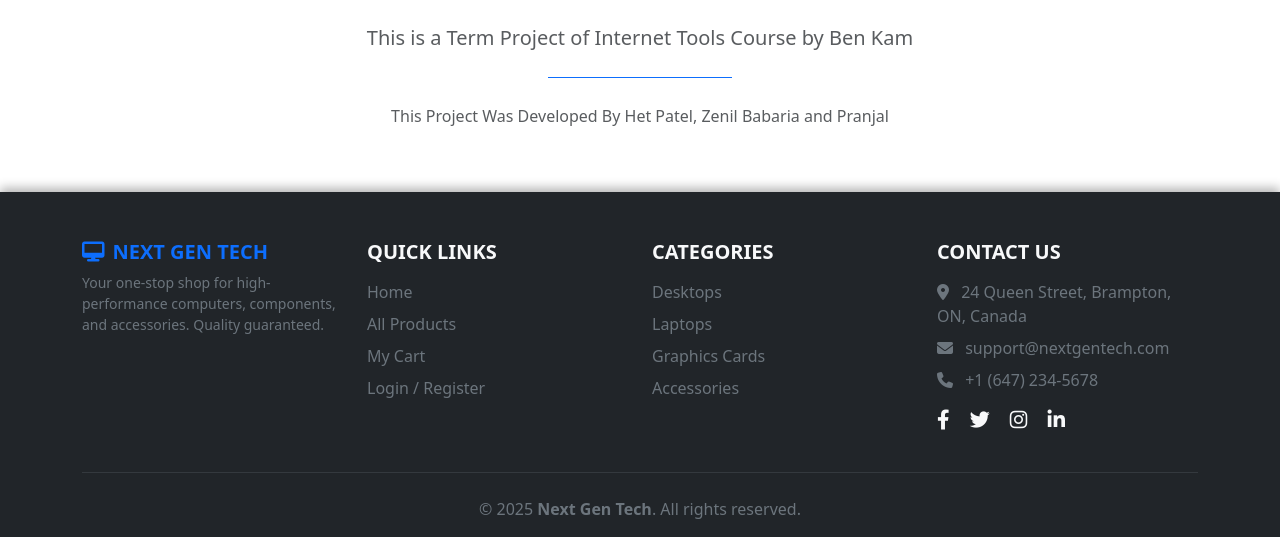
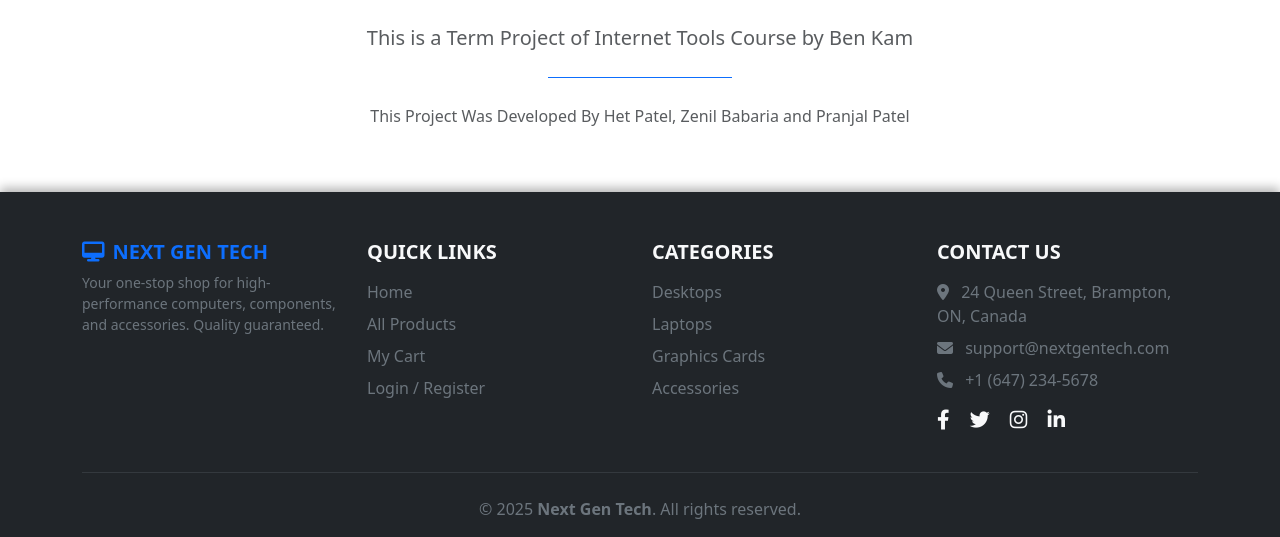
Before and after one commit to hetbpatel369/computer-store, a PHP site: page / in a window 1280 px wide. Shown: the part 1492-2029 px from the top of the page. Run offline with PHP 8.4, Linux system fonts and the light colour scheme; data comes from the database, SQL or seed files in the repository.

Commit message:
Edited "About Us" section

```diff
--- a/index.php
+++ b/index.php
@@ -88,7 +88,7 @@ include 'includes/navbar.php';
                 </p>
                 <hr class="w-25 mx-auto mb-4 border-primary" style="opacity: 1; height: 3px;">
                 <p class="text-muted">
-                    This Project Was Developed By Het Patel, Zenil Babaria and Pranjal
+                    This Project Was Developed By Het Patel, Zenil Babaria and Pranjal Patel
                 </p>
             </div>
         </div>
```
